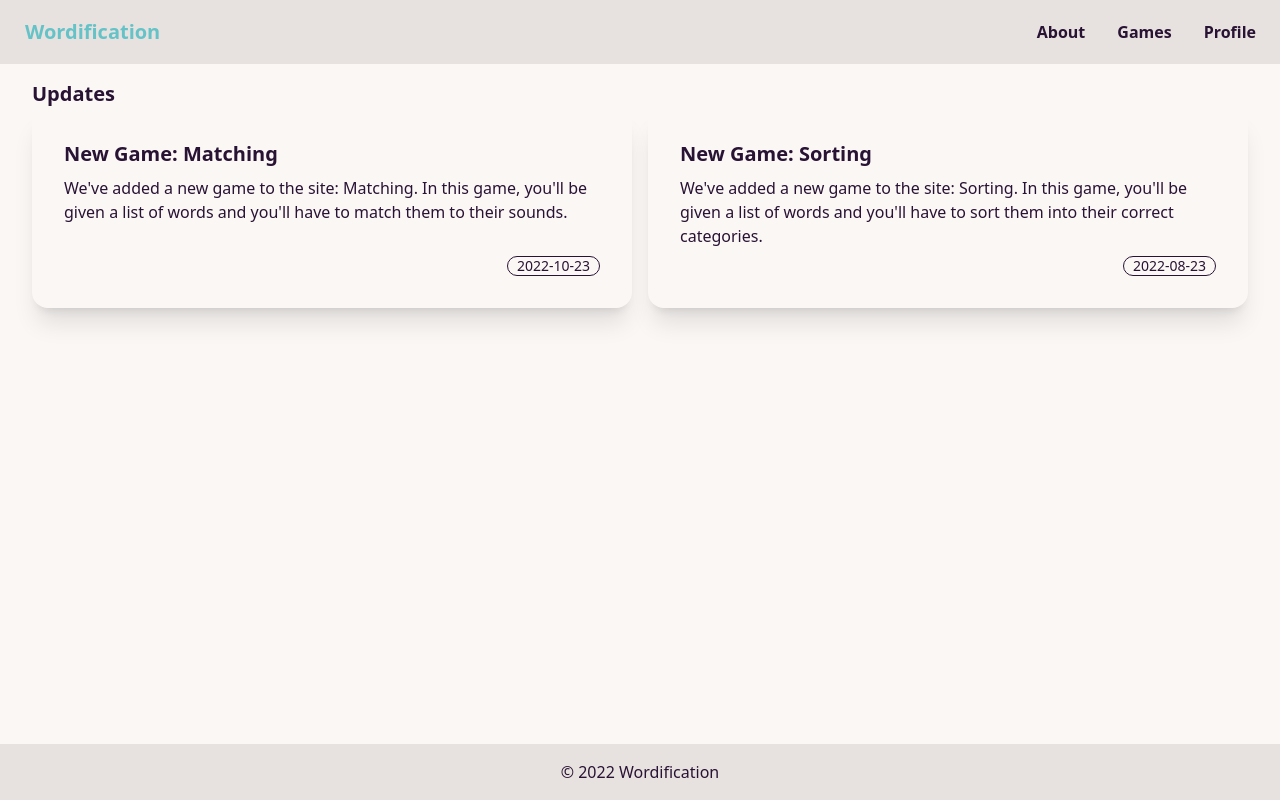
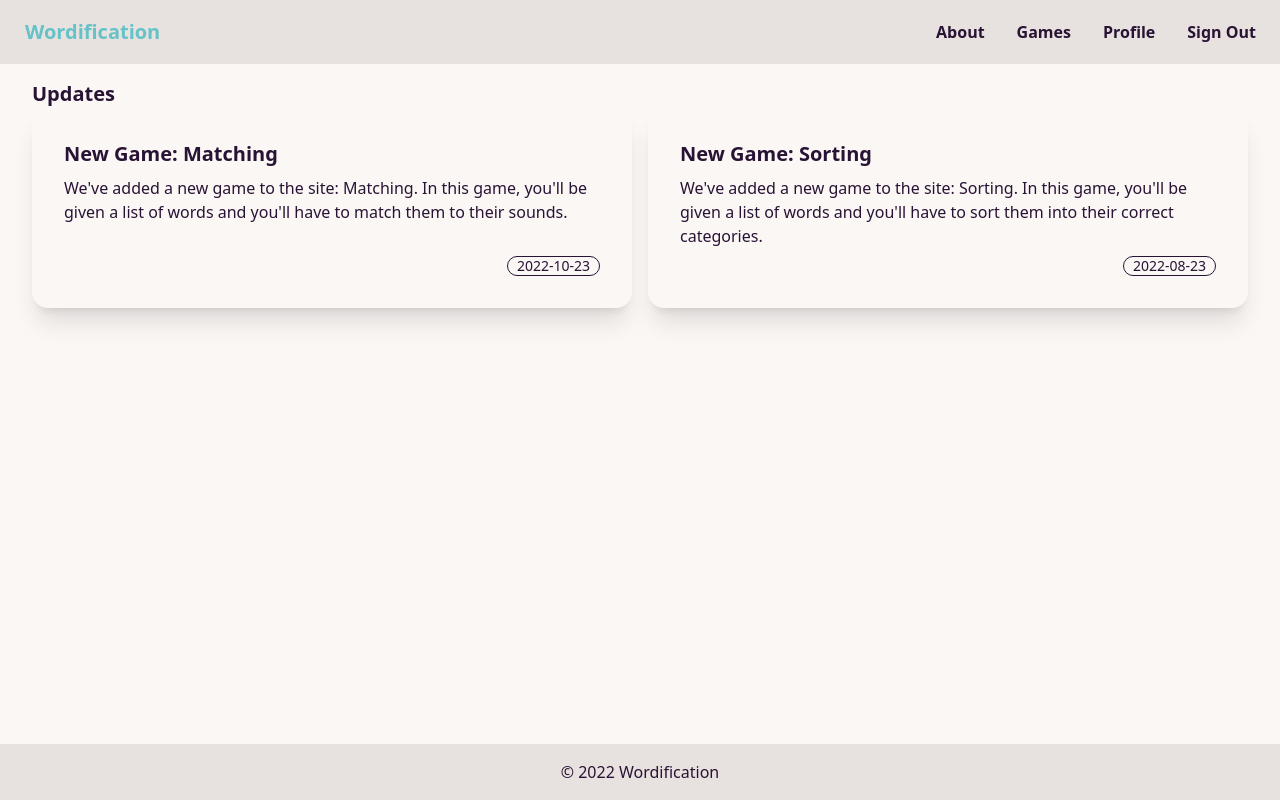
Before and after one commit to wordification/front, a Next.js app: page / in a window 1280 px wide. Built offline with nearby package versions, Linux system fonts and the light colour scheme.

Commit message:
feat: add sign out link

```diff
--- a/app/layout.tsx
+++ b/app/layout.tsx
@@ -15,6 +15,10 @@ const MENU_ITEMS = [
   {
     url: "/profile",
     label: "Profile",
+  },
+  {
+    url: "/api/auth/signout",
+    label: "Sign Out",
   },
 ] as const;
 
```
